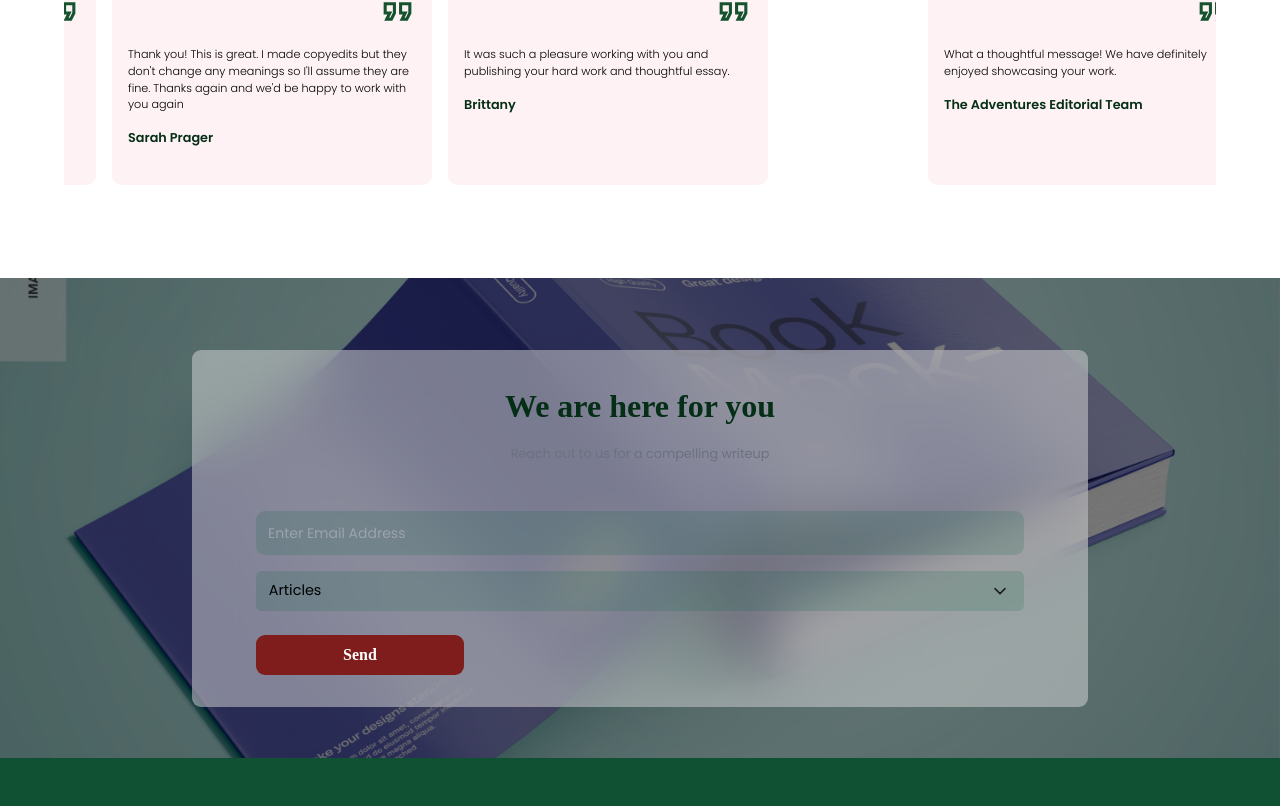
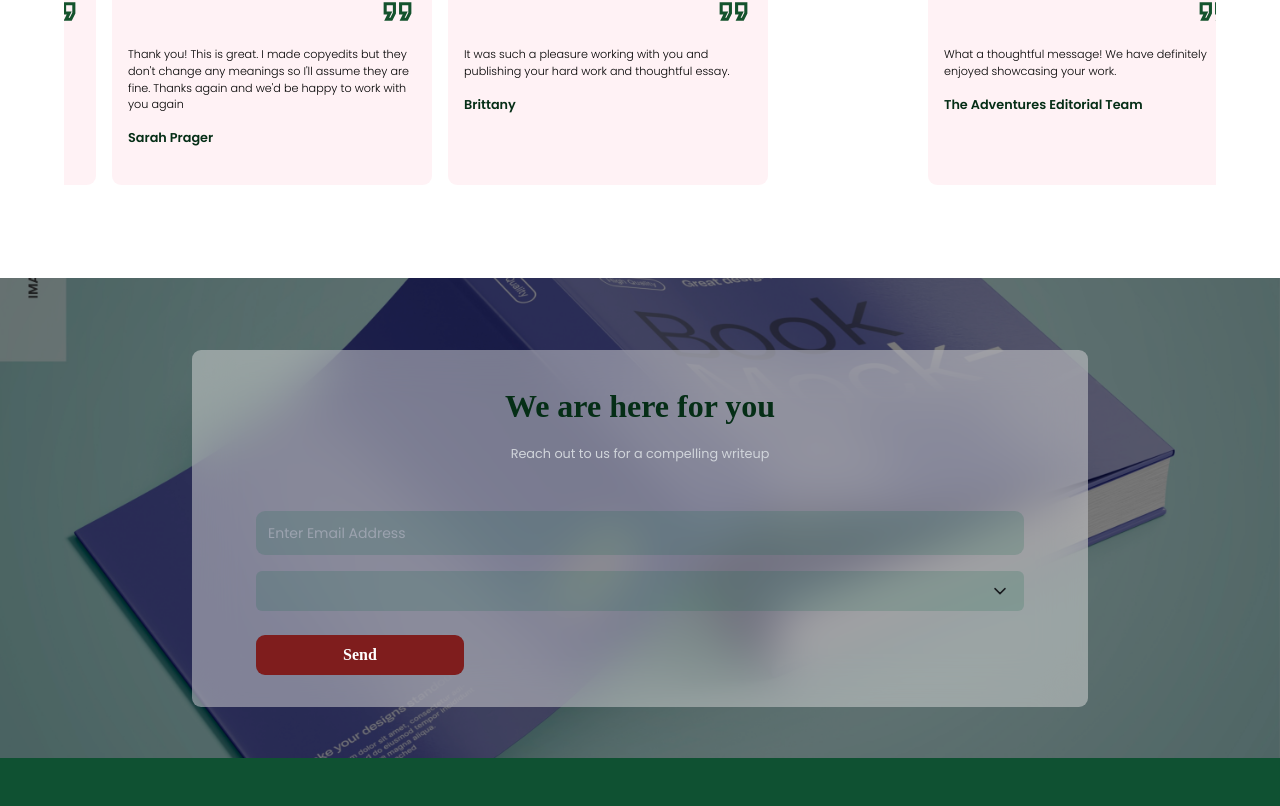
Before and after one commit to davidfayanju1/Evergreen, a React (Vite) app: page / in a window 1280 px wide. Shown: the part 2231-3037 px from the top of the page. Built offline with nearby package versions, Linux system fonts and the light colour scheme; a web font is replaced by a local one.

Commit message:
Additions of styling corrections

```diff
--- a/src/pages/Home.jsx
+++ b/src/pages/Home.jsx
@@ -40,6 +40,7 @@ const Home = () => {
   ];
 
   const services = [
+    "",
     "Articles",
     "Essays",
     "Journalistic pieces",
@@ -108,12 +109,16 @@ const Home = () => {
           (response) => {
             console.log("SUCCESS!", response.status, response.text);
             toast.success("Order placed and email sent!");
+            setSelectedService("");
+            setInputEmail("");
             setIsLoading(false);
           },
           (error) => {
             console.error("FAILED...", error);
             toast.error("Error placing order");
             setIsLoading(false);
+            setSelectedService("");
+            setInputEmail("");
           }
         );
     }
@@ -356,13 +361,13 @@ const Home = () => {
                 <h2 className="serif-regular text-center md:text-[2rem] text-[1.4rem] text-green-950 mb-[.9rem]">
                   We are here for you
                 </h2>
-                <small className="block text-gray-500 text-center mb-[3rem]">
+                <small className="block text-gray-300 text-center mb-[3rem]">
                   Reach out to us for a compelling writeup
                 </small>
 
                 <input
                   type="email"
-                  className=" w-full px-3 py-2 h-[2.7rem] text-[16px] outline-none mb-[1rem] border-none rounded-[9px] placeholder:text-[14px] bg-[#136a4a2e]"
+                  className=" w-full px-3 py-2 h-[2.7rem] text-[16px] text-white outline-none mb-[1rem] border-none rounded-[9px] placeholder:text-[14px] bg-[#136a4a2e]"
                   placeholder="Enter Email Address"
                   onChange={(e) => setInputEmail(e.target.value)}
                 />
@@ -370,7 +375,7 @@ const Home = () => {
                 <select
                   name=""
                   id=""
-                  className="outline-none custom-select text-[.9rem] w-full px-3 py-2 rounded-[9px] bg-green-100/30"
+                  className="outline-none text-white custom-select text-[.9rem] w-full px-3 py-2 rounded-[9px] bg-green-100/30"
                   onChange={(e) => setSelectedService(e.target.value)}
                 >
                   {services.map((item) => (
```
